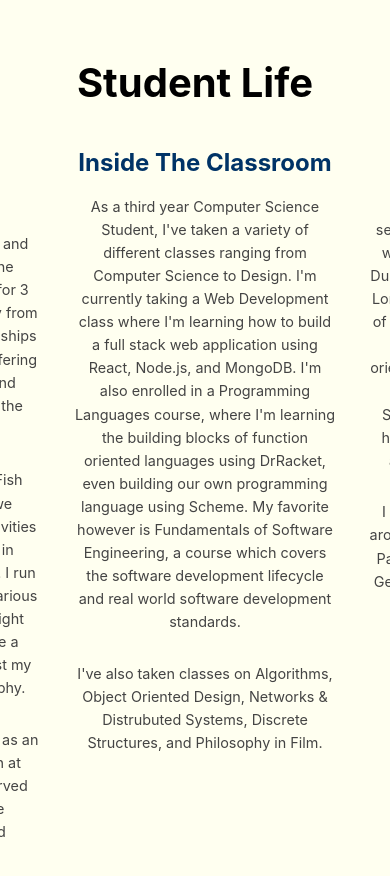
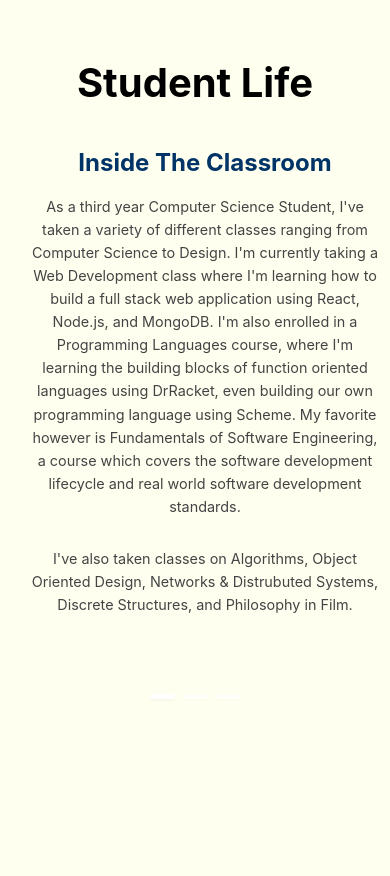
Before and after one commit to nkosko21/Personal-Website, a React (Create React App) app: page / in a window 390 px wide. Shown: the part 1680-2556 px from the top of the page. After the commit the page ends 2395 px from the top, so only its background shows below. Built offline with nearby package versions, Linux system fonts and the light colour scheme.

Commit message:
Mobile Carousel Fix

```diff
--- a/src/pages/Home Page/Home.tsx
+++ b/src/pages/Home Page/Home.tsx
@@ -9,7 +9,7 @@ import nick_shaking_hands from '../../images/nick_shaking_hand.jpg';
 import SLS_logo from '../../images/SLS_logo.png';
 import varsity_tutors_logo from '../../images/varsity_tutors_logo.png';
 import '@mantine/carousel/styles.css';
-import { Carousel, CarouselSlide } from "@mantine/carousel";
+import { Carousel } from "@mantine/carousel";
 import { useWindowScroll } from "@mantine/hooks";
 import { IconChevronDown } from "@tabler/icons-react";
 import ProfessionalExperience from "./ProfessionalExperience";
@@ -139,7 +139,13 @@ function Home() {
                 <br/>
                 <h2 id="student-life-title">Student Life</h2>
             </div>
-            <Carousel slideSize="70%" align={window.innerWidth < 600 ? "center": "center"} loop slideGap="xl">
+            <Carousel
+                slideSize={window.innerWidth > 600 ? "70%" : '90%'}
+                align={window.innerWidth < 600 ? "center": "center"}
+                loop
+                slideGap="xl"
+                withIndicators
+            >
                 {carouselData.map((slide, index) =>
                     <Carousel.Slide key={index}>
                         <div className="student-life-container">
--- a/src/pages/Home Page/ProfessionalExperience.tsx
+++ b/src/pages/Home Page/ProfessionalExperience.tsx
@@ -2,6 +2,7 @@ import varsity_tutors_logo from '../../images/varsity_tutors_logo.png';
 import React, { useState } from "react";
 import './Home.css';
 import '../../index.css';
+import { useDisclosure } from '@mantine/hooks';
 
 export default function ProfessionalExperience(props: {
     title: string,
@@ -12,11 +13,11 @@ export default function ProfessionalExperience(props: {
     details: string,
     label?: string,
 }) {
-    const [opened, setOpened] = useState<Boolean>(false);
+    const [opened, {toggle}] = useDisclosure(false);
 
 
     return(
-        <div className="col professional-container" onClick={() => setOpened(!opened)} title="Click to Expand">
+        <div className="col professional-container" onClick={toggle} title="Click to Expand">
             {opened ?
                 <div className="col professional-image-text" style={{ height: 460, padding: 5 }}>
                     {window.innerWidth > 600 &&
```
